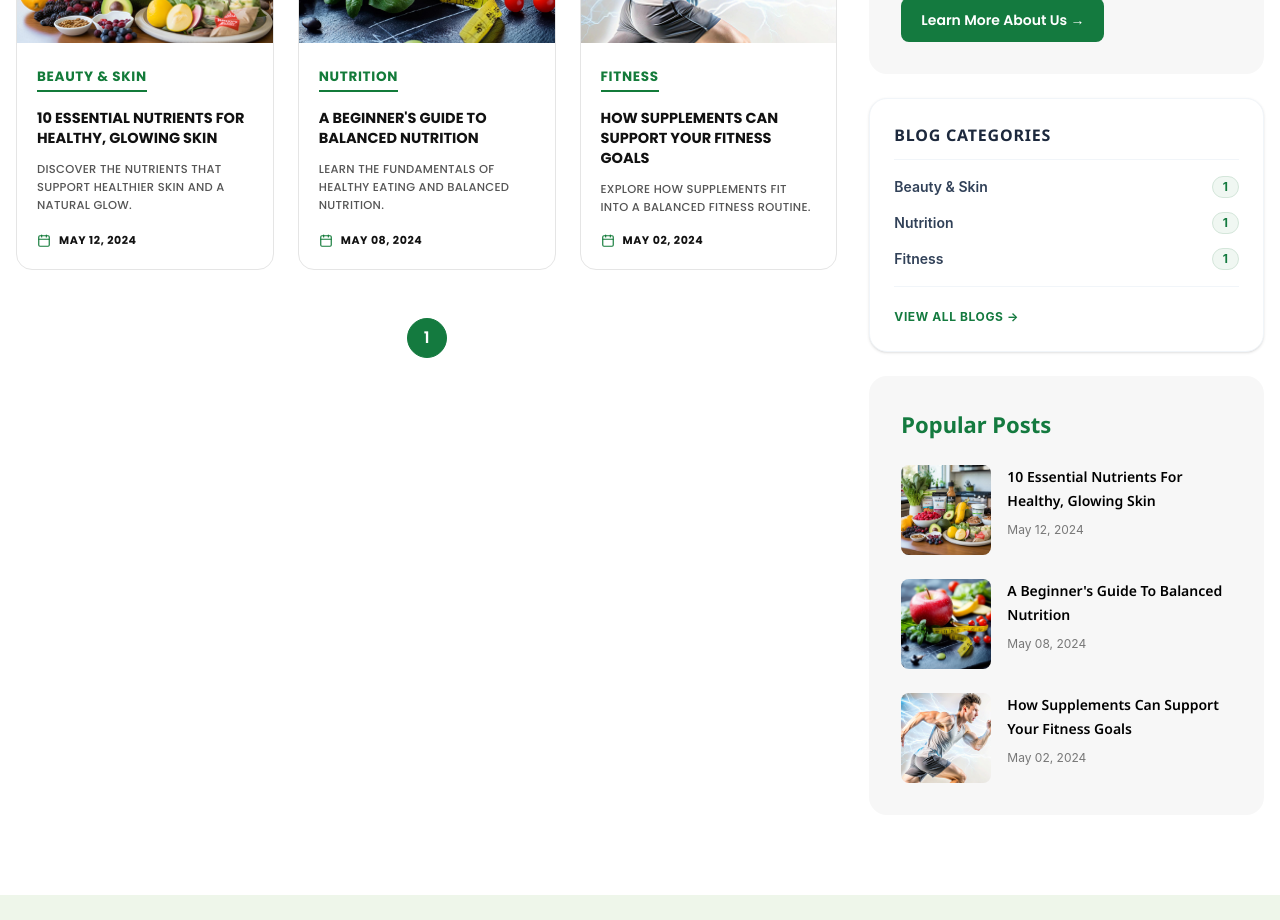
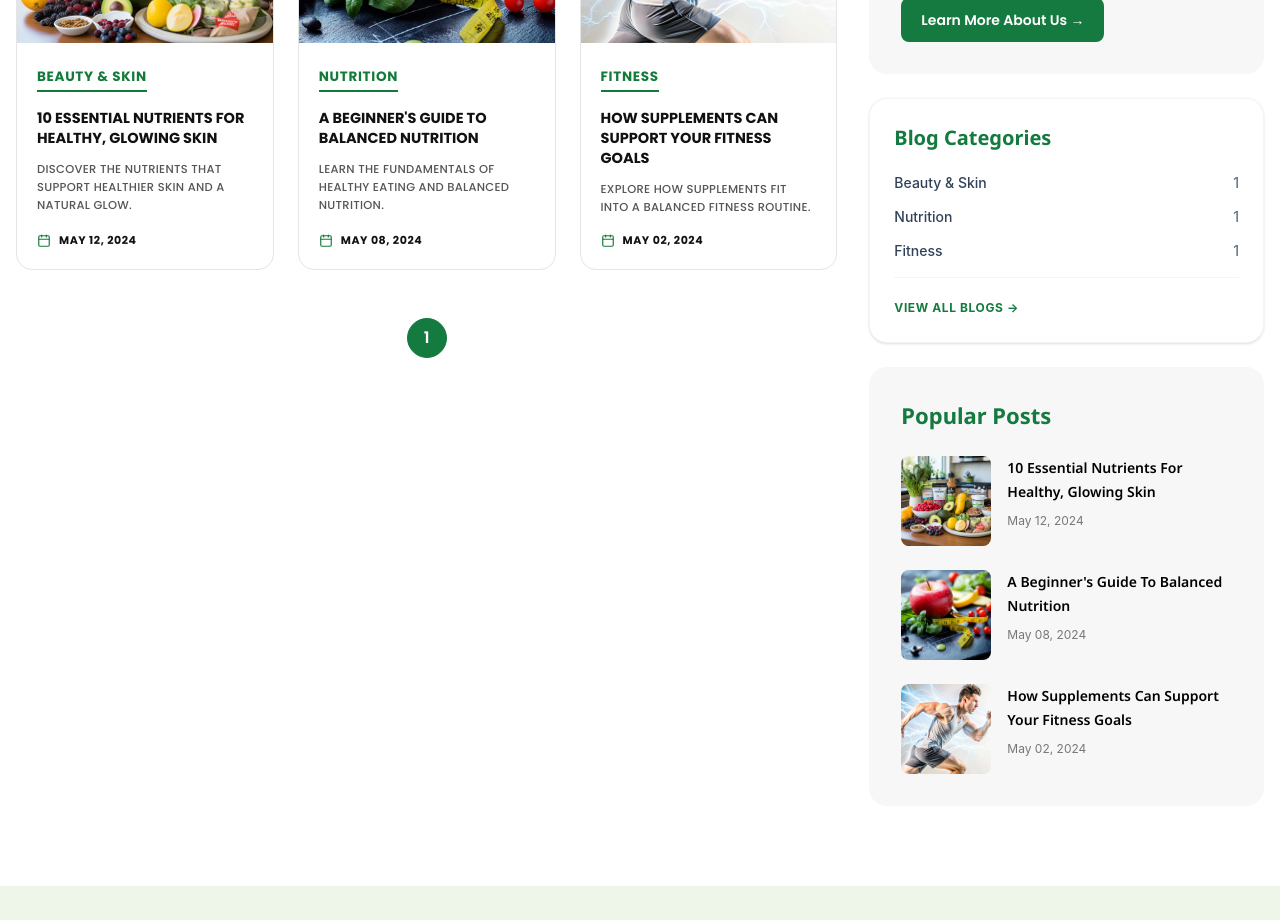
Before and after one commit to drashijaintms/nutrafyi, a React (Vite) app: page /blog in a window 1280 px wide. Shown: the part 820-1740 px from the top of the page. Built offline with nearby package versions, Linux system fonts and the light colour scheme; no server answers.

Commit message:
Categories widget: remove pill badges, show plain count number right on both Blog pages

```diff
--- a/src/components/BlogListing.jsx
+++ b/src/components/BlogListing.jsx
@@ -342,7 +342,7 @@ const popularPosts = [
 
 {/* Blog Categories */}
 <div className="bg-white border border-slate-100 rounded-[18px] p-6 shadow-sm">
-  <h3 className="text-base font-bold text-slate-800 border-b border-slate-100 pb-3 uppercase tracking-wider mb-4">
+  <h3 className="text-[#147a3f] font-bold text-[20px] mb-5">
     Blog Categories
   </h3>
 
@@ -353,16 +353,14 @@ const popularPosts = [
         <li key={index} className="flex items-center justify-between text-sm">
           <Link
             to={`/blog?category=${category.slug}`}
-            className={`font-semibold transition hover:text-[#147a3f] ${
-              isActive ? "text-[#147a3f]" : "text-slate-700"
+            className={`font-medium transition hover:text-[#147a3f] ${
+              isActive ? "text-[#147a3f] font-semibold" : "text-slate-700"
             }`}
           >
             {category.name}
           </Link>
-          <span className={`flex items-center justify-center px-2.5 py-0.5 rounded-full text-xs font-bold border ${
-            isActive
-              ? "bg-[#147a3f] text-white border-[#147a3f]"
-              : "bg-[#f0f7f2] text-[#147a3f] border-[#d4e6da]"
+          <span className={`text-sm font-medium ${
+            isActive ? "text-[#147a3f] font-bold" : "text-slate-500"
           }`}>
             {category.count}
           </span>
--- a/src/pages/BlogDetail.jsx
+++ b/src/pages/BlogDetail.jsx
@@ -704,8 +704,8 @@ function BlogDetail() {
             </div>
 
             {/* Widget 2: Categories — dynamic from real blog data */}
-            <div className="bg-white border border-slate-100 rounded-3xl p-6 shadow-2xs space-y-4">
-              <h3 className="text-base font-bold text-slate-800 border-b border-slate-100 pb-3 uppercase tracking-wider">
+            <div className="bg-white border border-slate-100 rounded-3xl p-6 shadow-2xs">
+              <h3 className="text-[#147a3f] font-bold text-[20px] mb-5">
                 Categories
               </h3>
               <ul className="space-y-3.5">
@@ -713,17 +713,17 @@ function BlogDetail() {
                   <li key={idx} className="flex items-center justify-between text-sm">
                     <Link
                       to={`/blog?category=${slugifyCategory(cat.name)}`}
-                      className="font-semibold text-slate-650 hover:text-[#147a3f] transition"
+                      className="font-medium text-slate-700 hover:text-[#147a3f] transition"
                     >
                       {cat.name}
                     </Link>
-                    <span className="flex items-center justify-center px-2.5 py-0.5 rounded-full text-xs font-bold bg-[#f0f7f2] text-[#147a3f] border border-[#d4e6da]">
+                    <span className="text-sm font-medium text-slate-500">
                       {cat.count}
                     </span>
                   </li>
                 ))}
               </ul>
-              <div className="pt-2">
+              <div className="pt-4 border-t border-slate-100 mt-4">
                 <Link
                   to="/blog"
                   className="inline-flex items-center gap-1 text-xs font-bold text-[#147a3f] hover:text-[#106933] uppercase tracking-wider"
@@ -732,6 +732,7 @@ function BlogDetail() {
                 </Link>
               </div>
             </div>
+
 
             {/* Widget 3: Popular Posts */}
             <div className="bg-white border border-slate-100 rounded-3xl p-6 shadow-2xs space-y-4">
```
